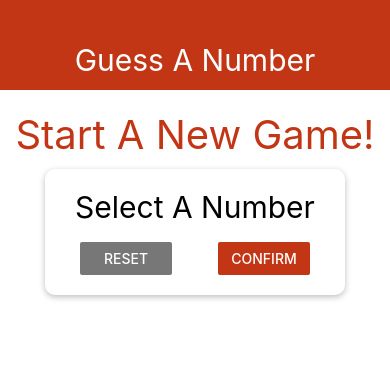
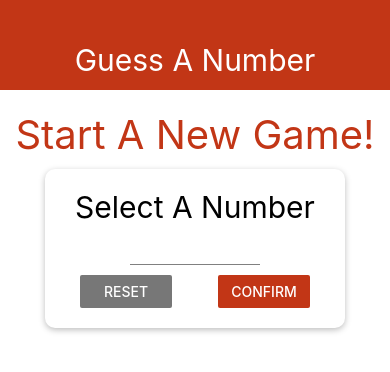
Before and after one commit to markallen01666/guess-a-number, a React Native app: screen / in a window 390 px wide. Shown: the top 372 px of the page. Built offline with nearby package versions, Linux system fonts and the light colour scheme.

Commit message:
Course unit 59 - bespoke input component

```diff
--- /dev/null
+++ b/components/Input.js
@@ -0,0 +1,17 @@
+import React from "react";
+import { TextInput, StyleSheet } from "react-native";
+
+const Input = props => {
+  return <TextInput {...props} style={{...styles.input, ...props.style}} />
+};
+
+const styles = StyleSheet.create({
+  input: {
+    height: 30,
+    borderBottomColor: 'grey',
+    borderBottomWidth: 1,
+    marginVertical: 10
+  }
+});
+
+export default Input;
--- a/screens/StartGameScreen.js
+++ b/screens/StartGameScreen.js
@@ -2,8 +2,9 @@
 import { View, Text, StyleSheet, TextInput, Button } from "react-native";
 
 import Card from "../components/Card";
-import Colors from '../constants/colors';
-import TextStyles from '../constants/textStyles';
+import Colors from "../constants/colors";
+import TextStyles from "../constants/textStyles";
+import Input from "../components/Input";
 
 const StartGameScreen = props => {
   return (
@@ -11,7 +12,14 @@
       <Text style={styles.title}>Start A New Game!</Text>
       <Card style={styles.inputContainer}>
         <Text style={styles.instructions}>Select A Number</Text>
-        <TextInput />
+        <Input
+          style={styles.input}
+          blurOnSubmit
+          autoCapitalize="none"
+          autoCorrect={false}
+          keyboardType="number-pad"
+          maxLength={2}
+        />
         <View style={styles.buttonContainer}>
           <View style={styles.buttonStyle}>
             <Button title="Reset" onPress={() => {}} color={Colors.secondary} />
@@ -54,6 +62,10 @@
   },
   instructions: {
     fontSize: TextStyles.screenBody
+  },
+  input: {
+    width: "50%",
+    textAlign: "center"
   }
 });
 
```
